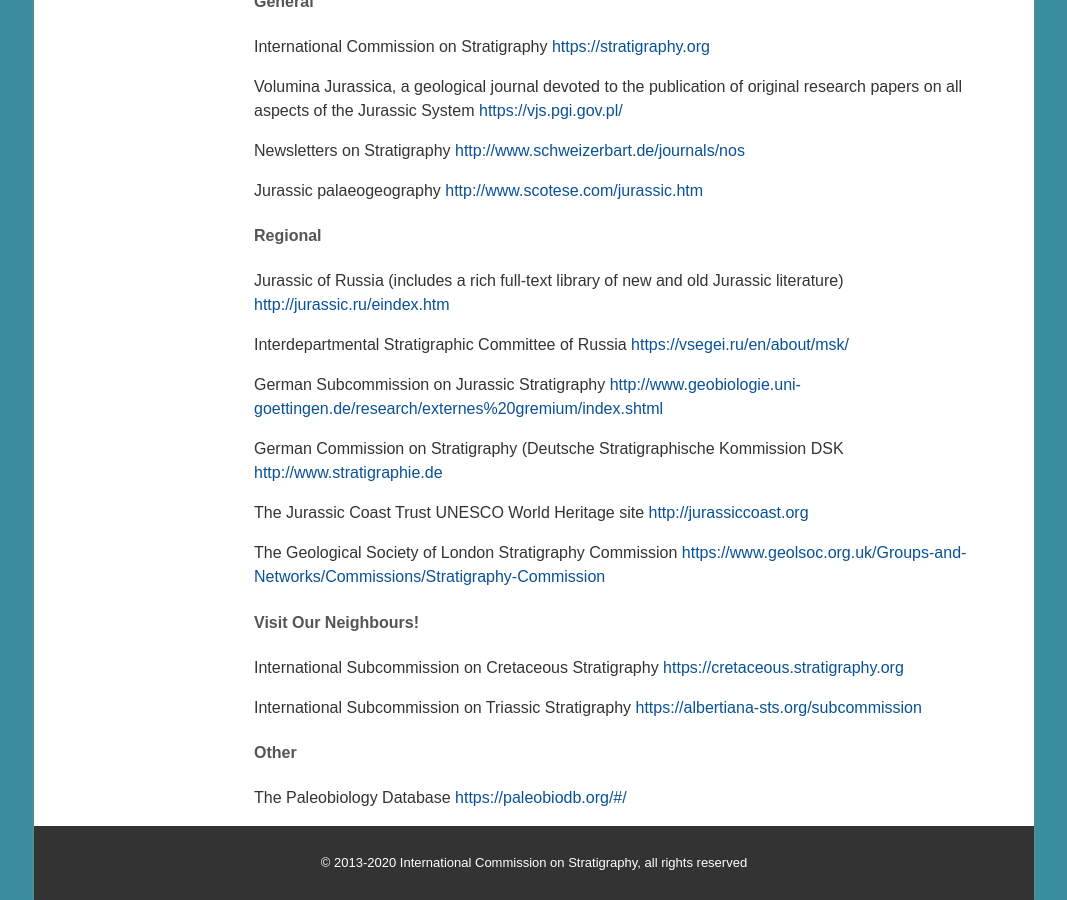
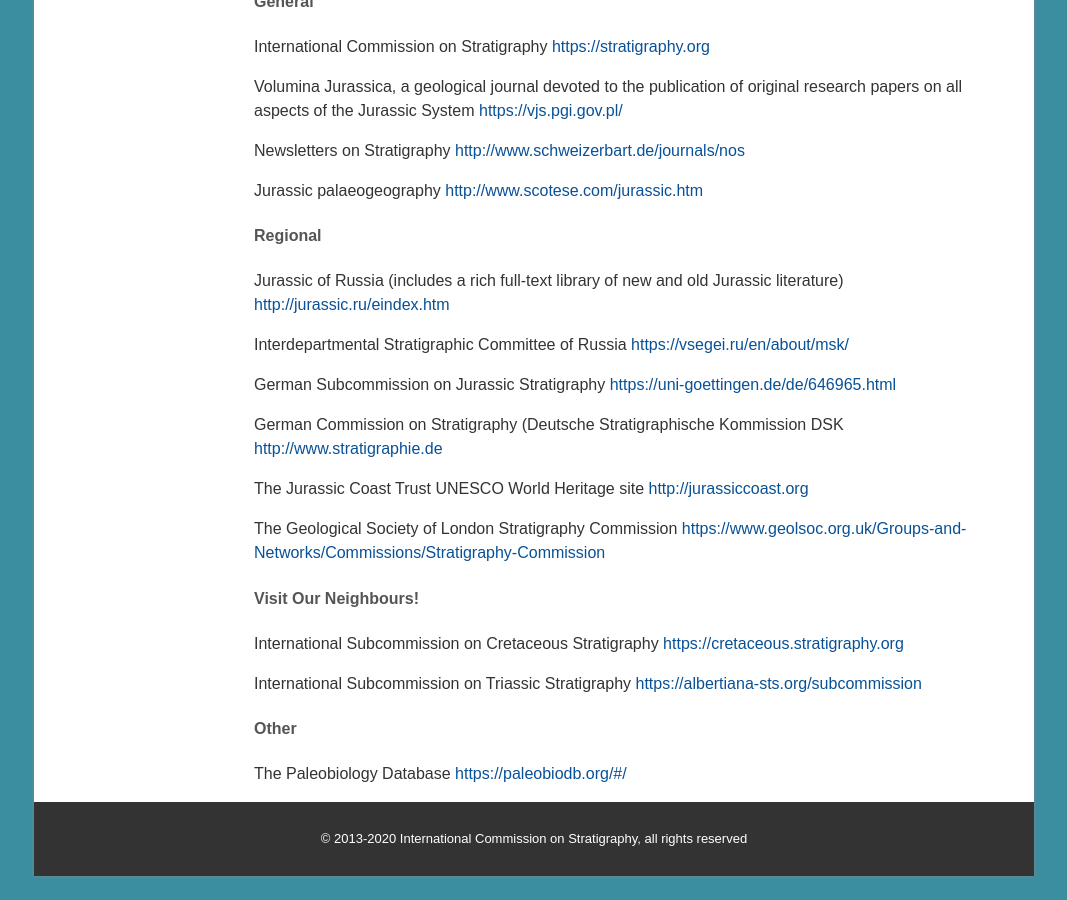
Before and after one commit to i-c-stratigraphy/subcommission-jurassic, a Jekyll site: the page built from pages/resources.md, in a window 1280 px wide and 900 px high, scrolled down 2735 px. Shown: the whole window, without its empty margins (106-1173 px from the left). Built offline with Jekyll 4.4.1, drawn with Linux system fonts in a browser that asks for light colours; after the commit the page ends 3611 px from its top, so only the background shows below that; part of the change alters nothing that is shown.

Commit message:
Update resources.md

```diff
--- a/pages/resources.md
+++ b/pages/resources.md
@@ -95,7 +95,7 @@ Jurassic of Russia (includes a rich full-text library of new and old Jurassic li
 
 Interdepartmental Stratigraphic Committee of Russia <https://vsegei.ru/en/about/msk/>
 
-German Subcommission on Jurassic Stratigraphy <http://www.geobiologie.uni-goettingen.de/research/externes%20gremium/index.shtml>
+German Subcommission on Jurassic Stratigraphy <https://uni-goettingen.de/de/646965.html>
 
 German Commission on Stratigraphy (Deutsche Stratigraphische Kommission DSK <http://www.stratigraphie.de>
 
```
